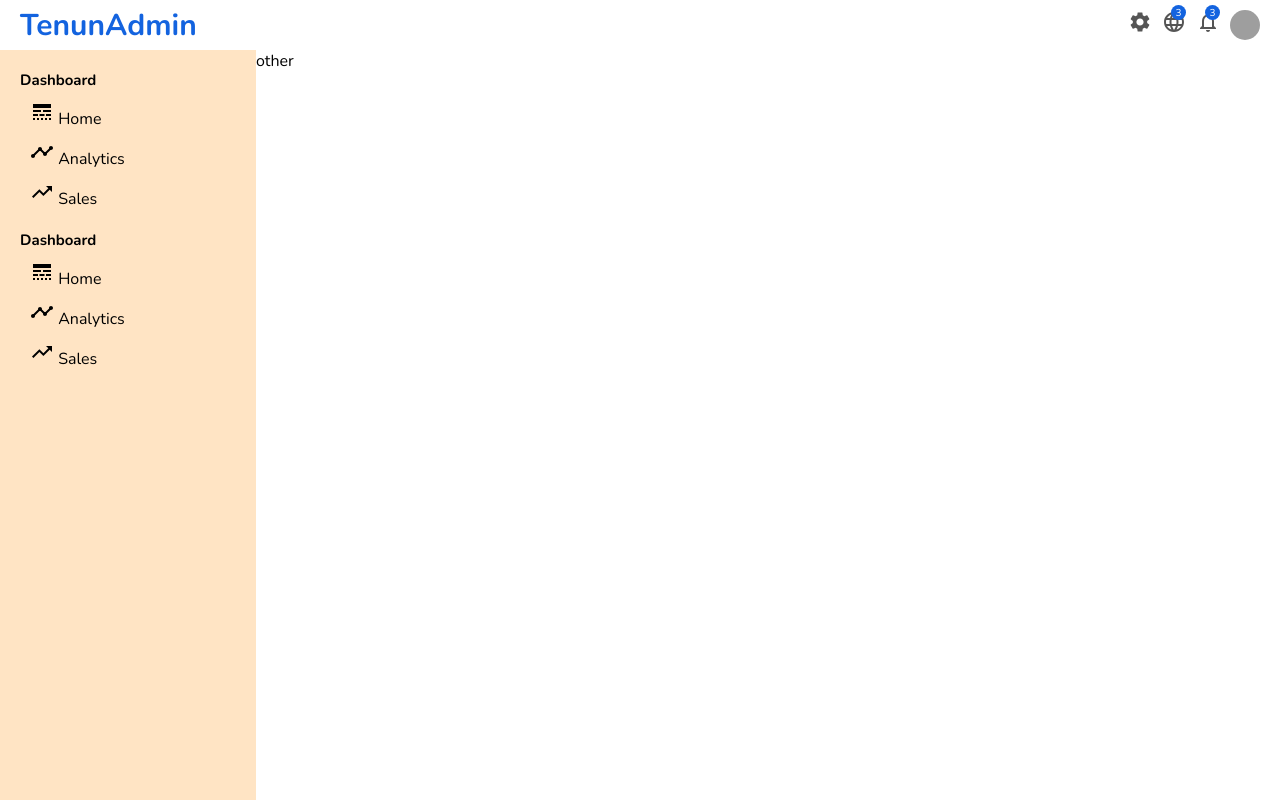
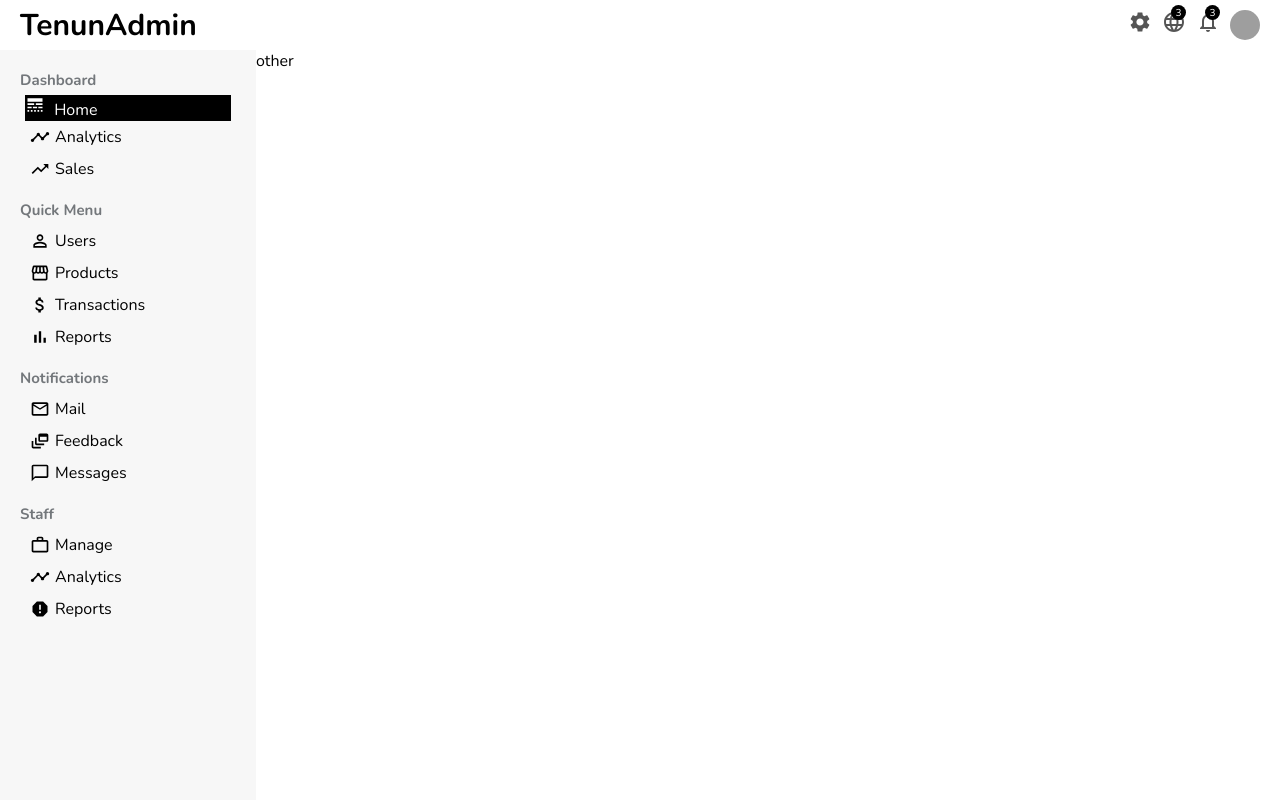
Before and after one commit to tyoprataama/Tenun-Admin, a React (Create React App) app: page / in a window 1280 px wide. Built offline with nearby package versions, Linux system fonts and the light colour scheme; grey boxes are pictures that could not be loaded.

Commit message:
Build sidebar sections

```diff
--- a/src/App.js
+++ b/src/App.js
@@ -1,5 +1,5 @@
-import Navbar from "./page/navbar/Navbar";
-import Sidebar from "./page/sidebar/Sidebar";
+import Navbar from './component/navbar/Navbar';
+import Sidebar from './component/sidebar/Sidebar';
 import './App.css';
 
 function App() {
--- a/src/page/navbar/Navbar.css
+++ b/src/component/navbar/Navbar.css
@@ -15,7 +15,7 @@
 .logo{
     font-weight: bold;
     font-size: 30px;
-    color: #1363DF;
+    color: #000;
     cursor: pointer;
 }
 .right{
@@ -34,7 +34,7 @@
     position: absolute;
     top: -5px;
     right: 0px;
-    background-color: #1363DF;
+    background-color: #000;
     border-radius: 50%;
     color: #fff;
     justify-content: center;
--- a/src/page/sidebar/Sidebar.css
+++ b/src/component/sidebar/Sidebar.css
@@ -1,7 +1,7 @@
 .sidebar{
     flex: 1;
     height: calc(100vh - 50px);
-    background-color: bisque;
+    background-color: #F7F7F7;
     position: sticky;
     top: 50px;
 }
@@ -14,6 +14,7 @@
 }
 .sidebar-title{
     font-size: 15px;
+    color: #73777B;
 }
 .sidebar-list{
     list-style: none;
@@ -22,4 +23,14 @@
 .sidebar-list-item{
     padding: 5px;
     cursor: pointer;
+    display: flex;
+    align-items: center;
 }
+.sidebar-list-item-active, .sidebar-list-item:hover{
+    background-color: #000;
+    color: #fff;
+}
+.sidebar-icon{
+    margin-right: 5px;
+    font-size: 20px !important;
+}
--- /dev/null
+++ b/src/component/sidebar/Sidebar.jsx
@@ -0,0 +1,77 @@
+import { AttachMoney, BarChart, ChatBubbleOutline, DynamicFeed, LineStyle, MailOutline, PermIdentity, Report, Storefront, Timeline, TrendingUp, WorkOutline } from '@material-ui/icons';
+import React from 'react';
+import './Sidebar.css';
+
+const Sidebar = () => {
+  return (
+    <div className='sidebar'>
+        <div className='sidebar-wrap'>
+            <div className='sidebar-dash'>
+                <h3 className='sidebar-title'>Dashboard</h3>
+                <ul className='sidebar-list'>
+                    <li className='sidebar-list-item-active'>
+                        <LineStyle className='sidebar-icon'/> Home
+                    </li>
+                      <li className='sidebar-list-item'>
+                        <Timeline className='sidebar-icon'/>   Analytics
+                    </li>
+                      <li className='sidebar-list-item'>
+                        <TrendingUp className='sidebar-icon'/> Sales
+                    </li>
+                </ul>
+            </div>
+
+             <div className='sidebar-dash'>
+                <h3 className='sidebar-title'>Quick Menu</h3>
+                <ul className='sidebar-list'>
+                    <li className='sidebar-list-item'>
+                        <PermIdentity className='sidebar-icon'/> Users
+                    </li>
+                      <li className='sidebar-list-item'>
+                        <Storefront className='sidebar-icon'/>   Products
+                    </li>
+                      <li className='sidebar-list-item'>
+                        <AttachMoney className='sidebar-icon'/> Transactions
+                    </li>
+                    <li className='sidebar-list-item'>
+                        <BarChart className='sidebar-icon'/> Reports
+                    </li>
+                </ul>
+            </div>
+
+            <div className='sidebar-dash'>
+                <h3 className='sidebar-title'>Notifications</h3>
+                <ul className='sidebar-list'>
+                    <li className='sidebar-list-item'>
+                        <MailOutline className='sidebar-icon'/> Mail
+                    </li>
+                      <li className='sidebar-list-item'>
+                        <DynamicFeed className='sidebar-icon'/>   Feedback
+                    </li>
+                      <li className='sidebar-list-item'>
+                        <ChatBubbleOutline className='sidebar-icon'/> Messages
+                    </li>
+                </ul>
+            </div>
+
+            <div className='sidebar-dash'>
+                <h3 className='sidebar-title'>Staff</h3>
+                <ul className='sidebar-list'>
+                    <li className='sidebar-list-item'>
+                        <WorkOutline className='sidebar-icon'/> Manage
+                    </li>
+                      <li className='sidebar-list-item'>
+                        <Timeline className='sidebar-icon'/>   Analytics
+                    </li>
+                      <li className='sidebar-list-item'>
+                        <Report className='sidebar-icon'/> Reports
+                    </li>
+                </ul>
+            </div>
+
+        </div>
+    </div>
+  )
+}
+
+export default Sidebar
--- a/src/page/sidebar/Sidebar.jsx
+++ /dev/null
@@ -1,43 +0,0 @@
-import { LineStyle, Timeline, TrendingUp } from '@material-ui/icons';
-import React from 'react';
-import './Sidebar.css';
-
-const Sidebar = () => {
-  return (
-    <div className='sidebar'>
-        <div className='sidebar-wrap'>
-            <div className='sidebar-dash'>
-                <h3 className='sidebar-title'>Dashboard</h3>
-                <ul className='sidebar-list'>
-                    <li className='sidebar-list-item'>
-                        <LineStyle/> Home
-                    </li>
-                      <li className='sidebar-list-item'>
-                        <Timeline/>   Analytics
-                    </li>
-                      <li className='sidebar-list-item'>
-                        <TrendingUp/> Sales
-                    </li>
-                </ul>
-            </div>
-
-             <div className='sidebar-dash'>
-                <h3 className='sidebar-title'>Dashboard</h3>
-                <ul className='sidebar-list'>
-                    <li className='sidebar-list-item'>
-                        <LineStyle/> Home
-                    </li>
-                      <li className='sidebar-list-item'>
-                        <Timeline/>   Analytics
-                    </li>
-                      <li className='sidebar-list-item'>
-                        <TrendingUp/> Sales
-                    </li>
-                </ul>
-            </div>
-        </div>
-    </div>
-  )
-}
-
-export default Sidebar
```
Also changed, not shown: src/component/navbar/Navbar.jsx (renamed from src/page/navbar/Navbar.jsx), src/page/home/Home.css (added), src/page/home/Home.jsx (added).
